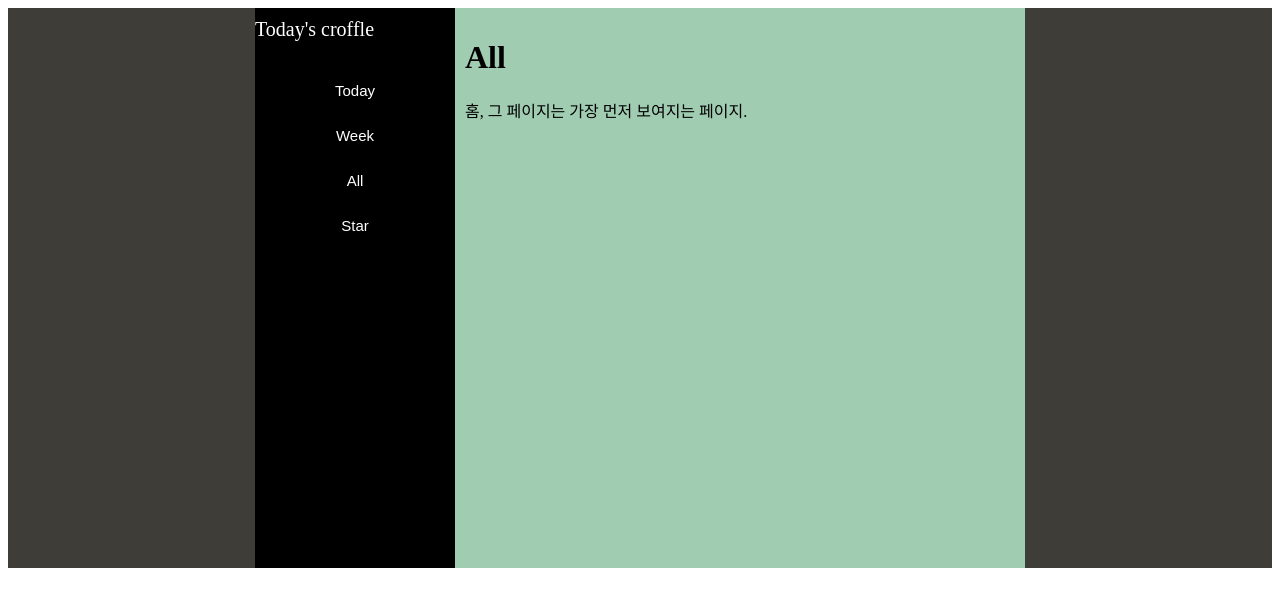
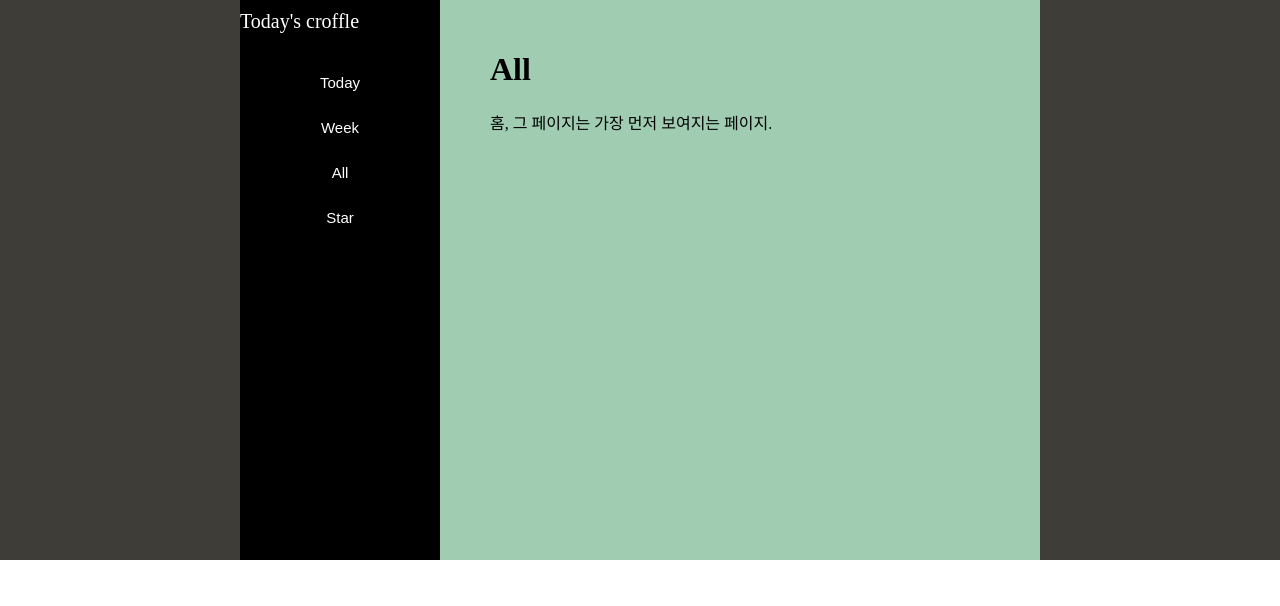
Before and after one commit to GDSC-Daejin/waffle-croffle-frontend, a React (Create React App) app: page /all in a window 1280 px wide. Shown: the top 606 px of the page. Built offline with nearby package versions, Linux system fonts and the light colour scheme.

Commit message:
:lipstick: modify css
each class -> one class, each id

```diff
--- a/src/components/All.js
+++ b/src/components/All.js
@@ -3,7 +3,7 @@ import '../styles/pages.css'
 
 const All = () => {
     return (
-        <div className="all">
+        <div className="page" id="all">
             <h1>All</h1>
             <p>홈, 그 페이지는 가장 먼저 보여지는 페이지.</p>
         </div>
--- a/src/components/Star.js
+++ b/src/components/Star.js
@@ -3,7 +3,7 @@ import '../styles/pages.css'
 
 const Star = () => {
     return (
-        <div className="star">
+        <div className="page" id="star">
             <h1>Star</h1>
             <p>홈, 그 페이지는 가장 먼저 보여지는 페이지.</p>
         </div>
--- a/src/components/Today.js
+++ b/src/components/Today.js
@@ -3,9 +3,10 @@ import '../styles/pages.css'
 
 const Today = () => {
     return (
-        <div className="today">
+        <div className="page" id="today">
             <h1>Today</h1>
-            <p>홈, 그 페이지는 가장 먼저 보여지는 페이지.</p>
+            <p>홈, 그 페이지는 가장 먼저 보여지는 페이지.
+            </p>
         </div>
     )
 }
--- a/src/components/Week.js
+++ b/src/components/Week.js
@@ -3,7 +3,7 @@ import '../styles/pages.css'
 
 const Week = () => {
     return (
-        <div className="week">
+        <div className="page" id="week">
             <h1>Week</h1>
             <p>홈, 그 페이지는 가장 먼저 보여지는 페이지.</p>
         </div>
--- a/src/styles/App.css
+++ b/src/styles/App.css
@@ -1,5 +1,7 @@
-.total{
+body {
+  margin: 0;
   margin: auto auto;
+  height: 100%;
 }
 
 .todo {
@@ -7,6 +9,7 @@
   justify-content: center;
   align-content: center;
   background-color: #3F3D38;
+  margin: 0;
 
 }
 
@@ -24,6 +27,7 @@
   width: 200px;
   height: 500px;
 }
+
 .navbtn {
   width: 200px;
   height: 45px;
--- a/src/styles/pages.css
+++ b/src/styles/pages.css
@@ -1,24 +1,14 @@
-.today {
-    background-color: #D2A7A7;
-    width: 550px;
-    padding: 10px;
+.page {
+    width: 500px;
+    height: 500px;
+    padding: 30px 50px;
 
 }
-
-.week {
-    background-color: #EBD49A;
-    width: 550px;
-    padding: 10px;
-
-}
-.all {
-    background-color: #a0cdb2;
-    width: 550px;
-    padding: 10px;
+.test {
+    background-color: white;
 }
 
-.star {
-    background-color: #7DAABD;
-    width: 550px;
-    padding: 10px;
-}
+#today {background-color: #D2A7A7;}
+#week{background-color: #EBD49A;}
+#all{background-color: #a0cdb2;}
+#star{background-color: #7DAABD;}
```
